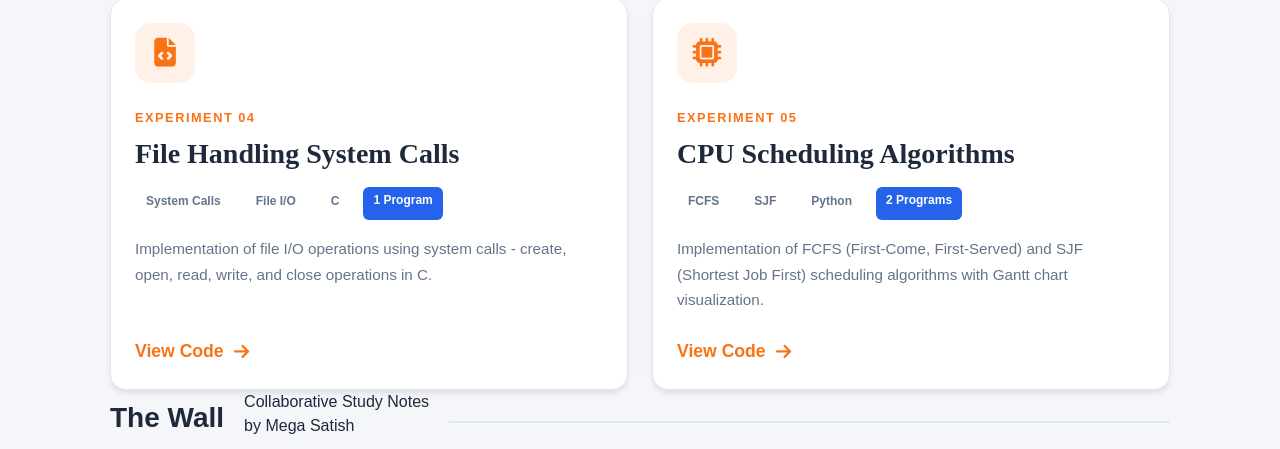
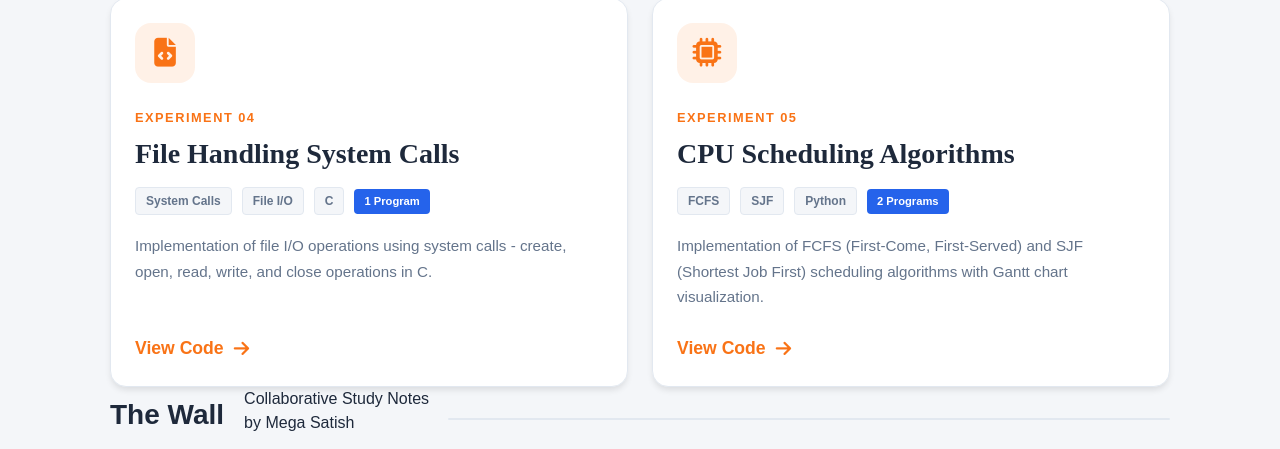
Before and after one commit to Amey-Thakur/OPERATING-SYSTEM-AND-OPERATING-SYSTEM-LAB, a plain HTML site: page OS/index.html in a window 1280 px wide. Shown: the part 764-1213 px from the top of the page. Drawn offline with nearby package versions, Linux system fonts and the light colour scheme.

Commit message:
OS: Final Badge Polish

```diff
--- a/OS/index.html
+++ b/OS/index.html
@@ -204,11 +204,12 @@
                             <span class="experiment-label">Experiment 04</span>
                             <h3 class="mb-3">File Handling System Calls</h3>
 
-                            <div class="tech-stack mb-3">
+                            <div class="tech-stack mb-3 d-flex align-items-center flex-wrap gap-2">
                                 <span class="badge-tech">System Calls</span>
                                 <span class="badge-tech">File I/O</span>
                                 <span class="badge-tech">C</span>
-                                <span class="badge-programs">1 Program</span>
+                                <span class="badge-programs" data-tooltip="Implementation of file operations in C.">1
+                                    Program</span>
                             </div>
 
                             <p class="card-text flex-grow-1">Implementation of file I/O operations using system calls -
@@ -232,11 +233,12 @@
                             <span class="experiment-label">Experiment 05</span>
                             <h3 class="mb-3">CPU Scheduling Algorithms</h3>
 
-                            <div class="tech-stack mb-3">
+                            <div class="tech-stack mb-3 d-flex align-items-center flex-wrap gap-2">
                                 <span class="badge-tech">FCFS</span>
                                 <span class="badge-tech">SJF</span>
                                 <span class="badge-tech">Python</span>
-                                <span class="badge-programs">2 Programs</span>
+                                <span class="badge-programs"
+                                    data-tooltip="FCFS and SJF algorithms with visualization.">2 Programs</span>
                             </div>
 
                             <p class="card-text flex-grow-1">Implementation of FCFS (First-Come, First-Served) and SJF
@@ -354,7 +356,7 @@
                         interest. Demonstrates proficiency in shell scripting and mathematical computations in a
                         Linux/Termux environment.</p>
 
-                    <div class="tech-stack mb-3">
+                    <div class="tech-stack mb-3 d-flex align-items-center flex-wrap gap-2">
                         <span class="badge-tech"><i class="fas fa-terminal me-1"></i>Shell Script</span>
                         <span class="badge-tech"><i class="fab fa-linux me-1"></i>Linux</span>
                         <span class="badge-tech"><i class="fas fa-mobile-alt me-1"></i>Termux</span>
--- a/OS/style.css
+++ b/OS/style.css
@@ -2430,36 +2430,75 @@ kbd {
     gap: 15px;
 }
 
-/* Override badge for this style */
-.tech-stack .badge-tech {
-    background: rgba(255, 255, 255, 0.05);
-    border: 1px solid rgba(255, 255, 255, 0.1);
+/* Tech Badges matching CG precisely */
+.badge-tech {
+    font-size: 0.75rem;
+    font-weight: 600;
+    /* Sufficiently bold */
+    background: var(--bg-color);
     color: var(--text-secondary);
     padding: 4px 10px;
-    border-radius: 6px;
-    /* Rectangular as requested */
-    font-weight: 600;
-    font-size: 0.75rem;
-    /* Smaller font */
-    transition: all 0.3s ease;
-}
-
+    border-radius: 4px;
+    /* CG uses 4px */
+    margin-right: 2px;
+    margin-bottom: 2px;
+    border: 1px solid var(--border-color);
+    display: inline-flex;
+    align-items: center;
+    gap: 5px;
+    transition: all 0.2s cubic-bezier(0.4, 0, 0.2, 1);
+    white-space: nowrap;
+}
+
+.badge-tech i {
+    color: var(--accent-color);
+    font-size: 0.8rem;
+}
+
+/* Individual Badge Hover */
+.badge-tech:hover {
+    background: var(--accent-color) !important;
+    color: white !important;
+    border-color: var(--accent-color) !important;
+    transform: translateY(-2px);
+    box-shadow: 0 4px 10px rgba(249, 115, 22, 0.3);
+}
+
+.badge-tech:hover i {
+    color: white !important;
+}
+
+/* Card Hover - Badges pop with theme tint */
+.card-custom:hover .badge-tech {
+    background: var(--badge-bg);
+    color: var(--badge-text);
+    border-color: var(--badge-bg);
+}
+
+/* Ensure individual hover still works on card hover */
+.card-custom:hover .badge-tech:hover {
+    background: var(--accent-color) !important;
+    color: white !important;
+    border-color: var(--accent-color) !important;
+}
+
+/* Programs Badge - Custom Blue to match CG */
 .badge-programs {
     background: #2563eb;
-    /* Blue */
     color: white;
-    border: none;
+    font-size: 0.7rem;
     font-weight: 700;
     padding: 4px 10px;
-    border-radius: 6px;
-    /* Rectangular matches tech badges */
-    font-size: 0.75rem;
-    /* Smaller font */
-}
-
-/* Hover effect for badges matching CG */
-.card-custom:hover .badge-tech {
-    background: rgba(249, 115, 22, 0.1);
-    color: var(--accent-color);
-    border-color: rgba(249, 115, 22, 0.2);
-}
+    border-radius: 4px;
+    display: inline-flex;
+    align-items: center;
+    border: none;
+    transition: all 0.2s;
+    cursor: default;
+}
+
+.badge-programs:hover {
+    transform: translateY(-2px);
+    box-shadow: 0 4px 10px rgba(37, 99, 235, 0.3);
+    filter: brightness(1.1);
+}
```
